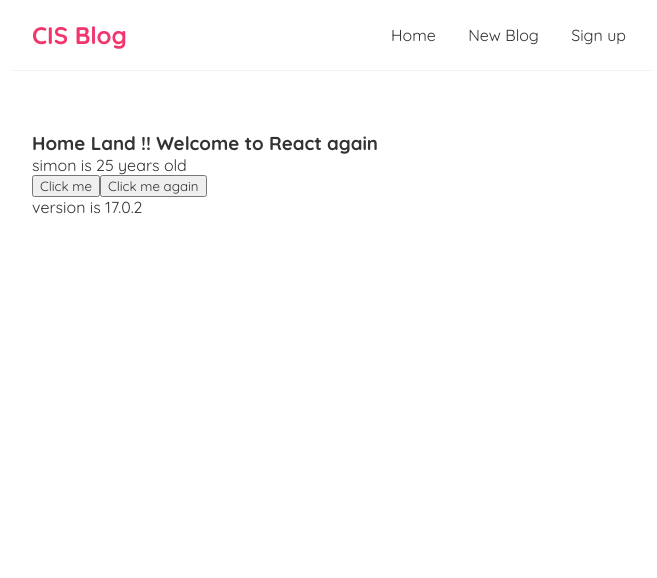
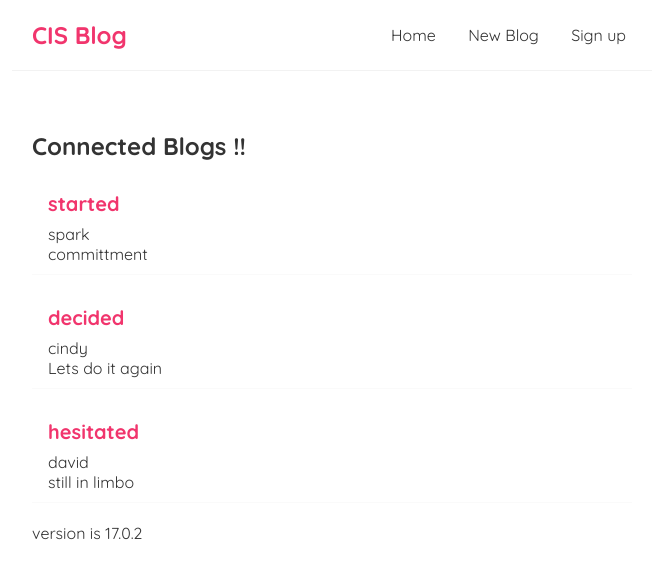
Before and after one commit to psean21c/spark, a React (Create React App) app: page / in a window 1280 px wide. Shown: the top 578 px of the page, without its empty margins (308-965 px from the left). Built offline with nearby package versions, Linux system fonts and the light colour scheme; the HTML template or start-up script is replaced by a standard one.

Commit message:
finished props

```diff
--- /dev/null
+++ b/src/BlogList.js
@@ -0,0 +1,23 @@
+
+const BlogList = ({blogs, title}) => {
+    // (props) => {}
+    // const blogs = props.blogs;
+    // const title = props.title;
+    // console.log(props,blogs)
+
+    return (
+        <div className="blog-list">
+            <h2>{title}</h2>
+            {blogs.map((blog)=> (
+                <div className="blog-preview" key={blog.id}>
+                    <h2>{blog.title}</h2>
+                    <p>{blog.author}</p>
+                    <p>{blog.body}</p>
+                </div>
+            ))}
+
+        </div>
+     );
+}
+
+export default BlogList;
--- a/src/Home.jsx
+++ b/src/Home.jsx
@@ -1,28 +1,16 @@
 import {useState} from 'react';
 
+import BlogList from './BlogList';
 const Home = () => {
 
-    const title = "Home Land !! Welcome to React again"
-
-    // const name = 'simon';
-    const [name, setName] = useState('simon');
-    const [age,setAge] = useState(25);
-
-    const handleClick0 = () => {
-        console.log("clicked 0")
-    }
-    const handleClick1 = (name) => {
-        setName(name)
-        console.log("clicked .. !!", name)
-    }
+    const [blogs, setBlogs] = useState([
+        {title:'started', body: 'committment', author: 'spark', id: 1},
+        {title:'decided', body: 'Lets do it again', author: 'cindy', id: 2},
+        {title:'hesitated', body: 'still in limbo', author: 'david', id: 3}
+    ])
     return (
         <div className="home">
-        <h3>{title}</h3>
-        <p> {name} is {age} years old</p>
-        <button onClick={handleClick0}> Click me</button>
-        <button onClick={(e) =>
-                handleClick1('david',e)
-        }> Click me again</button>
+            <BlogList blogs={blogs} title="Connected Blogs !!"/>
         </div>
      );
 }
--- a/src/index.css
+++ b/src/index.css
@@ -33,3 +33,18 @@
   margin: 40px auto;
   padding: 20px;
 }
+
+/* blog previews / list */
+.blog-preview {
+  padding: 10px 16px;
+  margin: 20px 0;
+  border-bottom: 1px solid #fafafa;
+}
+.blog-preview:hover {
+  box-shadow: 1px 3px 5px rgba(0,0,0,0.1);
+}
+.blog-preview h2 {
+  font-size: 20px;
+  color: #f1356d;
+  margin-bottom: 8px;
+}
```
